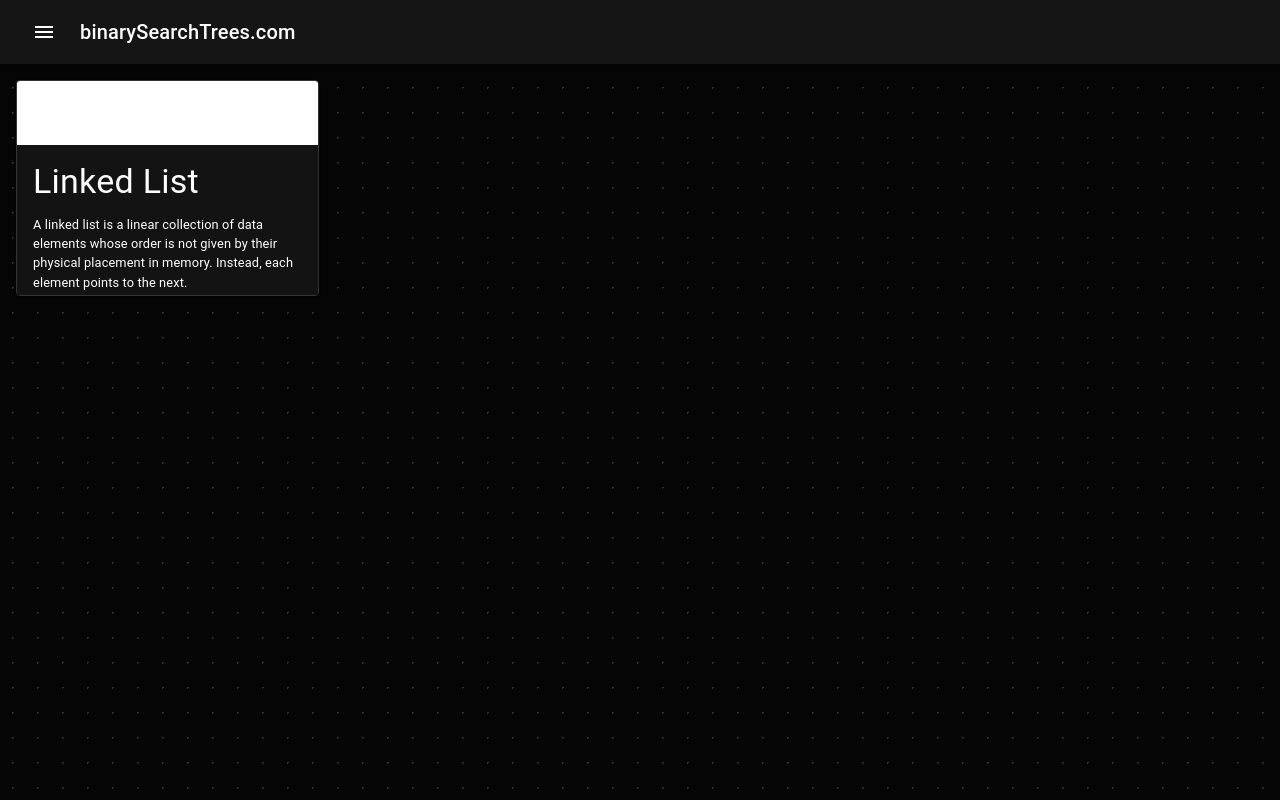
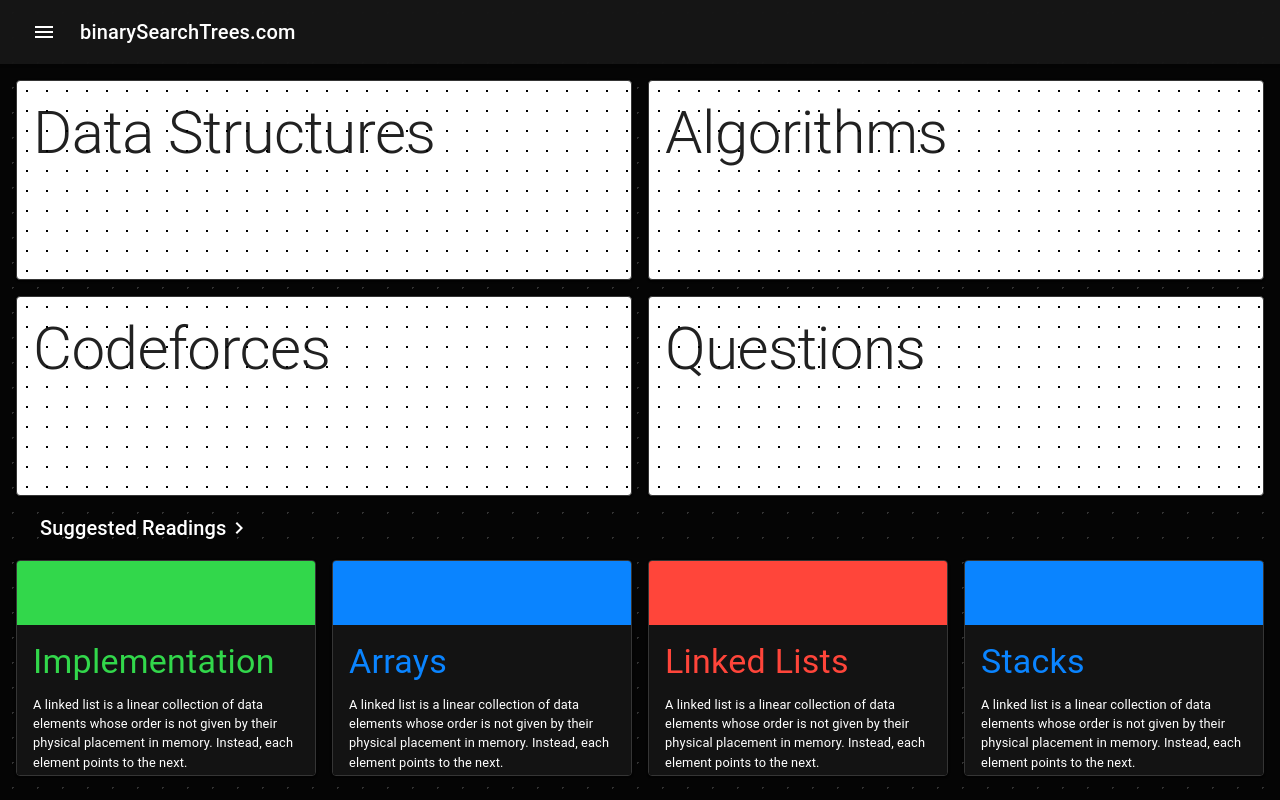
Before and after one commit to hmansh/algorithms, a React (Create React App) app: page / in a window 1280 px wide. Built offline with nearby package versions, Linux system fonts and the light colour scheme.

Commit message:
Dynamic Content in View

```diff
--- a/src/App.js
+++ b/src/App.js
@@ -19,68 +19,16 @@ import ListItem from "@mui/material/ListItem";
 import ListItemText from "@mui/material/ListItemText";
 import COLORS from './utils/Colors';
 import View from "./components/View/View";
+import {MyList, AppBar, DrawerHeader, Main} from './components/CustomComponents/CustomComponents';
 
 const drawerWidth = 350;
 
-const MyList = styled(List)({
-  '& .MuiListItem-root': {
-    color: '#fff',
-    paddingLeft: 24,
-    paddingRight: 24,
-    width: '95%',
-    margin: 'auto',
-    borderRadius: 5,
-    '&:hover': {
-      background: COLORS.drawerBtnHover,
-    }
-  },
-});
 
-const AppBar = styled(MuiAppBar, {
-  shouldForwardProp: (prop) => prop !== "open"
-})(({ theme, open}) => ({
-  transition: theme.transitions.create(["margin", "width"], {
-    easing: theme.transitions.easing.sharp,
-    duration: theme.transitions.duration.leavingScreen
-  }), ...(open && {
-    width: `calc(100% - ${drawerWidth}px)`,
-    marginLeft: `${drawerWidth}px`,
-    transition: theme.transitions.create(["margin", "width"], {
-      easing: theme.transitions.easing.easeOut,
-      duration: theme.transitions.duration.enteringScreen
-    })
-  })
-}));
 
-const DrawerHeader = styled("div")(({ theme }) => ({
-  display: 'flex',
-  alignItems: 'center',
-  padding: theme.spacing(0,1),
-  ...theme.mixins.toolbar,
-  justifyContent: 'flex-end'
-}));
 
-const Main = styled("main", { shouldForwardProp: (prop) => prop !== "open" })(
-  ({ theme, open }) => ({
-      flexGrow: 1,
-      minHeight: '100vh',
-      background: COLORS.body,
-      color: 'white',
-      padding: theme.spacing(2),
-      transition: theme.transitions.create("margin", {
-          easing: theme.transitions.easing.sharp,
-          duration: theme.transitions.duration.leavingScreen
-      }),
-      marginLeft: `-${drawerWidth}px`,
-      ...(open && {
-          transition: theme.transitions.create("margin", {
-              easing: theme.transitions.easing.easeOut,
-              duration: theme.transitions.duration.enteringScreen
-          }),
-          marginLeft: 0
-      })
-  })
-);
+
+
+
 
 export default function App() {
 
--- a/src/components/Card/Card.js
+++ b/src/components/Card/Card.js
@@ -3,12 +3,11 @@ import Typography from '@mui/material/Typography';
 import Card from "@mui/material/Card";
 import CardContent from "@mui/material/CardContent";
 import CardMedia from "@mui/material/CardMedia";
-import COLORS from '../../utils/Colors';
 
 export default function ContentCard(props) {
-    const { color } = props;
+    const { topic, desc, color } = props;
     return (
-        <div style={{height: '100%'}}>
+        <div style={{height: '100%', minHeight: '27vh'}}>
             <Card sx={{
                     border: "1px solid #353535",
                     background: 'none',
@@ -19,13 +18,11 @@ export default function ContentCard(props) {
                 />
                 <CardContent sx={{background: "#131313", color: color || '#fff', height: '70%'}}>
                     <Typography gutterBottom variant="h4" component="div">
-                        Linked List
+                        {topic}
                     </Typography>
                     <div style={{ maxHeight: '55%'}}>
                         <Typography sx={{color: "white", fontSize: '0.8em', whiteSpace: 'no-wrap', overflow: 'hidden', textOverflow: 'ellipsis'}}>
-                            A linked list is a linear collection of data elements whose
-                            order is not given by their physical placement in memory.
-                            Instead, each element points to the next.
+                            {desc}
                         </Typography>
                     </div>
                 </CardContent>
--- /dev/null
+++ b/src/components/CustomComponents/CustomComponents.js
@@ -0,0 +1,75 @@
+import { styled } from "@mui/material/styles";
+import MuiAppBar from "@mui/material/AppBar";
+import List from "@mui/material/List";
+import Button from '@mui/material/Button';
+import COLORS from '../../utils/Colors';
+
+const drawerWidth = 350;
+
+export const MyList = styled(List)({
+    '& .MuiListItem-root': {
+        color: '#fff',
+        paddingLeft: 24,
+        paddingRight: 24,
+        width: '95%',
+        margin: 'auto',
+        borderRadius: 5,
+        '&:hover': {
+            background: COLORS.drawerBtnHover,
+        }
+    },
+});
+
+export const MyButton = styled(Button)(({ theme, c }) => ({
+    color: c,
+    backgroundColor: '#2C2C2E',
+    '&:hover': {
+        backgroundColor: '#545454',
+    },
+}));
+
+export const AppBar = styled(MuiAppBar, {
+    shouldForwardProp: (prop) => prop !== "open"
+})(({ theme, open }) => ({
+    transition: theme.transitions.create(["margin", "width"], {
+        easing: theme.transitions.easing.sharp,
+        duration: theme.transitions.duration.leavingScreen
+    }), ...(open && {
+        width: `calc(100% - ${drawerWidth}px)`,
+        marginLeft: `${drawerWidth}px`,
+        transition: theme.transitions.create(["margin", "width"], {
+            easing: theme.transitions.easing.easeOut,
+            duration: theme.transitions.duration.enteringScreen
+        })
+    })
+}));
+
+export const DrawerHeader = styled("div")(({ theme }) => ({
+    display: 'flex',
+    alignItems: 'center',
+    padding: theme.spacing(0, 1),
+    ...theme.mixins.toolbar,
+    justifyContent: 'flex-end'
+}));
+
+export const Main = styled("main", { shouldForwardProp: (prop) => prop !== "open" })(
+    ({ theme, open }) => ({
+        flexGrow: 1,
+        minHeight: '100vh',
+        background: COLORS.body,
+        color: 'white',
+        padding: theme.spacing(2),
+        transition: theme.transitions.create("margin", {
+            easing: theme.transitions.easing.sharp,
+            duration: theme.transitions.duration.leavingScreen
+        }),
+        marginLeft: `-${drawerWidth}px`,
+        ...(open && {
+            transition: theme.transitions.create("margin", {
+                easing: theme.transitions.easing.easeOut,
+                duration: theme.transitions.duration.enteringScreen
+            }),
+            marginLeft: 0
+        })
+    })
+);
--- a/src/components/DashboardCard/DashboardCard.js
+++ b/src/components/DashboardCard/DashboardCard.js
@@ -5,7 +5,7 @@ import CardContent from "@mui/material/CardContent";
 
 
 export default function DashboardCard(props) {
-    const { color } = props;
+    const { title, slug } = props;
     return (
         <div style={{height: '100%'}}>
             <Card sx={{
@@ -14,9 +14,9 @@ export default function DashboardCard(props) {
                     backgroundSize: "20px 20px",
                     cursor: 'pointer',
                     height: '100%'}}>
-                <CardContent sx={{background: "none", color: color, height: '100%'}}>
-                    <Typography gutterBottom variant="h2" component="div">
-                        Algorithms
+                <CardContent sx={{background: "none", height: '100%'}}>
+                    <Typography gutterBottom variant="h2" component="div" to={slug}>
+                        {title}
                     </Typography>
                 </CardContent>
             </Card>
--- a/src/components/View/View.js
+++ b/src/components/View/View.js
@@ -1,6 +1,5 @@
 import React from 'react';
 import Typography from "@mui/material/Typography";
-import { styled, useTheme } from "@mui/material/styles";
 import Grid from '@mui/material/Grid';
 import ContentCard from '../Card/Card.js';
 import Toolbar from "@mui/material/Toolbar";
@@ -12,36 +11,24 @@ import Link from '@mui/material/Link';
 import NavigateNextIcon from '@mui/icons-material/NavigateNext';
 import IconButton from "@mui/material/IconButton";
 import ShareIcon from '@mui/icons-material/Share';
-import Button from '@mui/material/Button';
 import Stack from '@mui/material/Stack';
 import ReactMarkdown from 'react-markdown';
 import "../../styles/App.css";
+import { MyButton } from '../CustomComponents/CustomComponents';
+import { dashboardCardsData, dataStructureTopics } from '../../utils/staticData';
 
 const HomePage = () => {
     return (
         <>
             <Grid container rowSpacing={2} columnSpacing={2} columns={{ xs: 1, sm: 2 }} gutterBottom>
-                <Grid item xs={1} sm={1} sx={{
-                    height: '27vh'
-                }}>
-                    <DashboardCard />
-                </Grid>
-                <Grid item xs={1} sm={1} sx={{
-                    height: '27vh'
-                }}>
-                    <DashboardCard />
-                </Grid>
-                <Grid item xs={1} sm={1} sx={{
-                    height: '27vh'
-                }}>
-                    <DashboardCard />
-                </Grid>
-                <Grid item xs={1} sm={1}
-                    sx={{
-                        height: '27vh'
-                    }}>
-                    <DashboardCard />
-                </Grid>
+                {dashboardCardsData.map(item => (
+                    <Grid item xs={1} sm={1} sx={{height: '27vh'}}>
+                        <DashboardCard
+                            title={item.title}
+                            slug={item.slug}
+                        />
+                    </Grid>
+                ))}
             </Grid>
             <Toolbar>
                 <Typography variant="h6" noWrap component="div" >
@@ -50,26 +37,17 @@ const HomePage = () => {
                 <ChevronRightIcon />
             </Toolbar>
             <Grid container rowSpacing={2} columnSpacing={2} columns={{ xs: 1, sm: 2, md: 3, lg: 4 }} gutterBottom>
-                <Grid item xs={1} sm={1}>
-                    <ContentCard
-                        color={COLORS.orange}
-                    />
-                </Grid>
-                <Grid item xs={1} sm={1}>
-                    <ContentCard
-                        color={COLORS.yellow}
-                    />
-                </Grid>
-                <Grid item xs={1} sm={1}>
-                    <ContentCard
-                        color={COLORS.blue}
-                    />
-                </Grid>
-                <Grid item xs={1} sm={1}>
-                    <ContentCard
-                        color={COLORS.green}
-                    />
-                </Grid>
+                {dataStructureTopics.slice(0, 4).map(item => (
+                    <Grid item xs={1} sm={1}>
+                        <ContentCard
+                            topic={item.topic}
+                            slug={item.slug}
+                            desc={item.desc}
+                            api={item.api}
+                            color={item.color}
+                        />
+                    </Grid>
+                ))}
             </Grid>
         </>
     )
@@ -91,14 +69,6 @@ const breadcrumbs = [
         Merge Two Linked Lists
     </Typography>,
 ];
-
-const MyButton = styled(Button)(({ theme, c }) => ({
-    color: c,
-    backgroundColor: '#2C2C2E',
-    '&:hover': {
-        backgroundColor: '#545454',
-    },
-}));
 
 const ArticlePage = (text) => {
     return (
@@ -136,7 +106,7 @@ const ArticlePage = (text) => {
                     edge="state"
                     disableRipple
                 >
-                    <ShareIcon sx={{paddingRight: 1}}/>
+                    <ShareIcon sx={{ paddingRight: 1 }} />
                     <Typography> Share</Typography>
                 </IconButton>
             </div>
@@ -155,7 +125,19 @@ const ArticlePage = (text) => {
 const GridPage = () => {
     return (
         <div className='grid-container'>
-            <div className='grid-item'><ContentCard/></div>
+            <div className='grid-item'><ContentCard /></div>
+            <div className='grid-item'><ContentCard /></div>
+            <div className='grid-item'><ContentCard /></div>
+            <div className='grid-item'><ContentCard /></div>
+            <div className='grid-item'><ContentCard /></div>
+            <div className='grid-item'><ContentCard /></div>
+            <div className='grid-item'><ContentCard /></div>
+            <div className='grid-item'><ContentCard /></div>
+            <div className='grid-item'><ContentCard /></div>
+            <div className='grid-item'><ContentCard /></div>
+            <div className='grid-item'><ContentCard /></div>
+            <div className='grid-item'><ContentCard /></div>
+            <div className='grid-item'><ContentCard /></div>
         </div>
     );
 }
@@ -190,7 +172,7 @@ Google’s Quantum AI team has had a productive 2021. Despite ongoing global cha
 `;
     return (
         <div>
-            {GridPage()}
+            {HomePage()}
         </div>
     )
 }
--- a/src/utils/staticData.js
+++ b/src/utils/staticData.js
@@ -1,4 +1,6 @@
-const dashboardCardsData = [
+import COLORS from './Colors';
+
+export const dashboardCardsData = [
     {
         title: 'Data Structures',
         slug: 'data-structures'
@@ -17,65 +19,75 @@ const dashboardCardsData = [
     }
 ];
 
-const dataStructureTopics = [
+export const dataStructureTopics = [
     {
         topic: 'Implementation',
         slug: 'implementation',
         desc: 'A linked list is a linear collection of data elements whose order is not given by their physical placement in memory. Instead, each element points to the next.',
-        api: 'implementation.do'
+        api: 'implementation.do',
+        color: COLORS.green
     },
     {
         topic: 'Arrays',
         slug: 'arrays',
         desc: 'A linked list is a linear collection of data elements whose order is not given by their physical placement in memory. Instead, each element points to the next.',
-        api: 'arrays.do'
+        api: 'arrays.do',
+        color: COLORS.blue
     },
     {
         topic: 'Linked Lists',
         slug: 'linked-lists',
         desc: 'A linked list is a linear collection of data elements whose order is not given by their physical placement in memory. Instead, each element points to the next.',
-        api: 'linkedlists.do'
+        api: 'linkedlists.do',
+        color: COLORS.red
     },
     {
         topic: 'Stacks',
         slug: 'stacks',
         desc: 'A linked list is a linear collection of data elements whose order is not given by their physical placement in memory. Instead, each element points to the next.',
-        api: 'stacks.do'
+        api: 'stacks.do',
+        color: COLORS.blue
     },
     {
         topic: 'Queues',
         slug: 'queues',
         desc: 'A linked list is a linear collection of data elements whose order is not given by their physical placement in memory. Instead, each element points to the next.',
-        api: 'queues.do'
+        api: 'queues.do',
+        color: COLORS.orange
     },
     {
         topic: 'Trees',
         slug: 'trees',
         desc: 'A linked list is a linear collection of data elements whose order is not given by their physical placement in memory. Instead, each element points to the next.',
-        api: 'trees.do'
+        api: 'trees.do',
+        color: COLORS.green
     },
     {
         topic: 'Binary Search Trees',
         slug: 'bst',
         desc: 'A linked list is a linear collection of data elements whose order is not given by their physical placement in memory. Instead, each element points to the next.',
-        api: 'bst.do'
+        api: 'bst.do',
+        color: COLORS.yellow
     },
     {
         topic: 'Hash Maps',
         slug: 'hashmaps',
         desc: 'A linked list is a linear collection of data elements whose order is not given by their physical placement in memory. Instead, each element points to the next.',
-        api: 'hashmaps.do'
+        api: 'hashmaps.do',
+        color: COLORS.blue
     },
     {
         topic: 'Graphs',
         slug: 'graphs',
         desc: 'A linked list is a linear collection of data elements whose order is not given by their physical placement in memory. Instead, each element points to the next.',
-        api: 'graphs.do'
+        api: 'graphs.do',
+        color: COLORS.red
     },
     {
         topic: 'Heaps',
         slug: 'heaps',
         desc: 'A linked list is a linear collection of data elements whose order is not given by their physical placement in memory. Instead, each element points to the next.',
-        api: 'heaps.do'
+        api: 'heaps.do',
+        color: COLORS.yellow
     },
 ];
```
